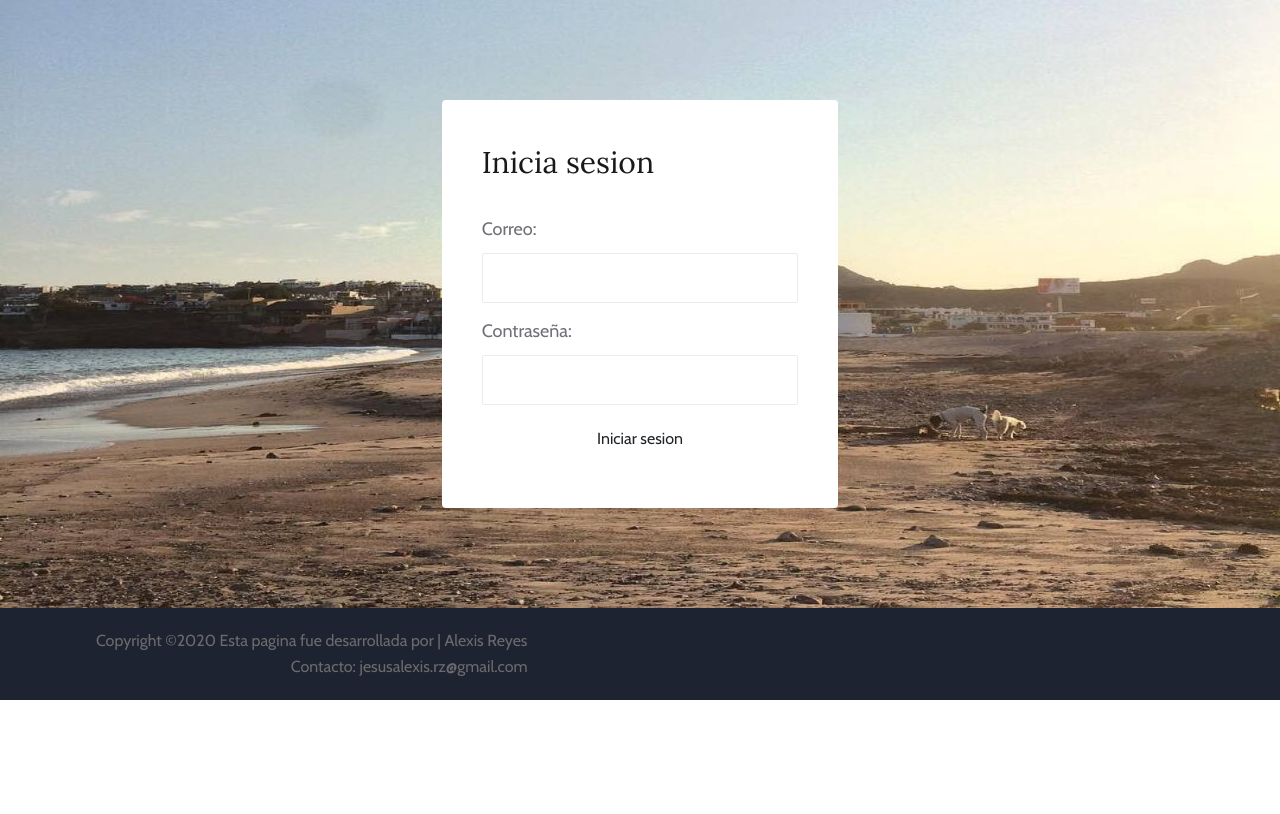
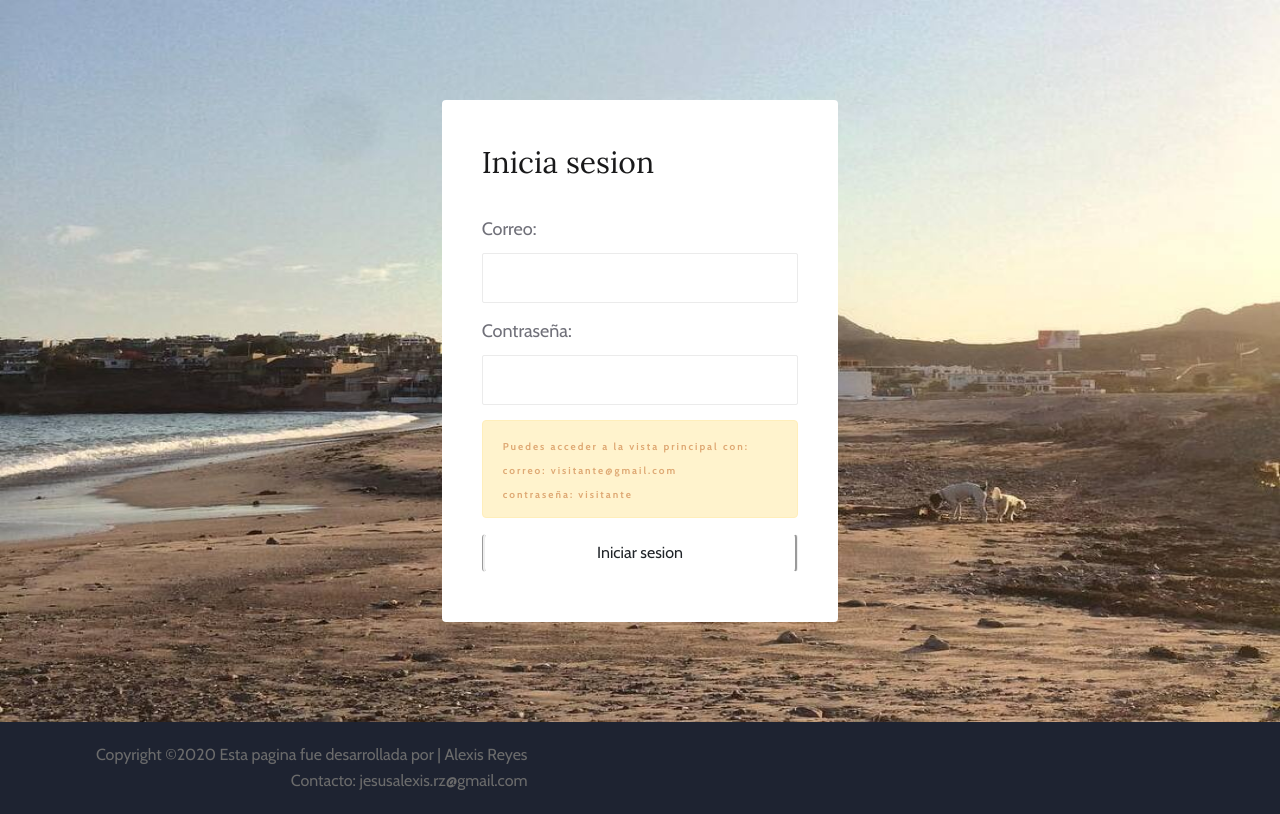
Before and after one commit to jesusalexisreyes/San-carlos, a PHP site: page /entrar.php in a window 1280 px wide. Shown: the part 123-937 px from the top of the page. Before the commit the page ends 823 px from the top, so only its background shows below. Run offline with PHP 8.4, Linux system fonts and the light colour scheme.

Commit message:
detalle de redirecion a entrar.php

```diff
--- a/entrar.php
+++ b/entrar.php
@@ -137,7 +137,7 @@ if ($_SESSION['UsuarioTCrear']=true) {
                     <div class="row">
                         <div class="col-lg-2">
                             <div class="logo">
-                                <a href="entrar.php">
+                                <a href="index.php">
                                 <img src="img/logo.png" alt="">
                                 </a>
                             </div>
@@ -187,9 +187,18 @@ if ($_SESSION['UsuarioTCrear']=true) {
                   <label for="date-out">Contraseña:</label>
                   <input type="password" name="contraseña">
               </div>
+              <div class="alert alert-warning" role="alert">
 
+              <span style="    font-size: 10px;
+    color: #dfa974;
+    font-weight: 700;
+    letter-spacing: 2px;">Puedes acceder a la vista principal con:<br/>
+              correo: visitante@gmail.com <br/>
+            contraseña: visitante  </span>
+</div>
 
-        <input type="submit" value="Iniciar sesion" name ="sent" class="btn btn-default btn-block" />          </form>
+        <input type="submit" value="Iniciar sesion" style="    border-left: groove;
+    border-right: groove;" name ="sent" class="btn btn-default btn-block" />          </form>
       </div>
   </div>
     </section>
--- a/includes/header.php
+++ b/includes/header.php
@@ -48,6 +48,7 @@
 
                                     <li><a href="./blog.php">Nuestro blog</a></li>
                                           <li><a href="./contact.html">¿Quienes somos?</a></li>
+                                          <a class="btn btn btn-dark" href="entrar.php">Iniciar sesion</a>
 
                                 </ul>
                             </nav>
```
